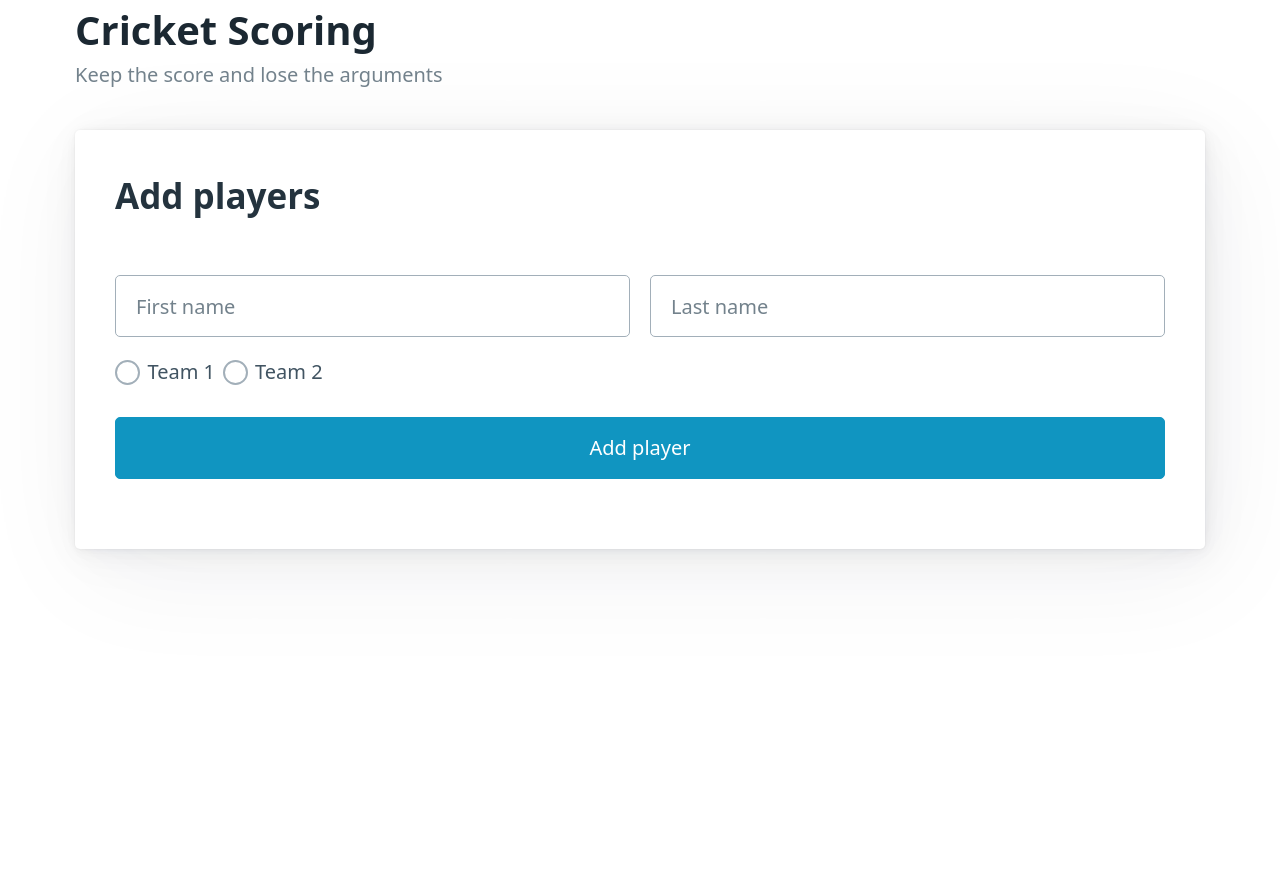
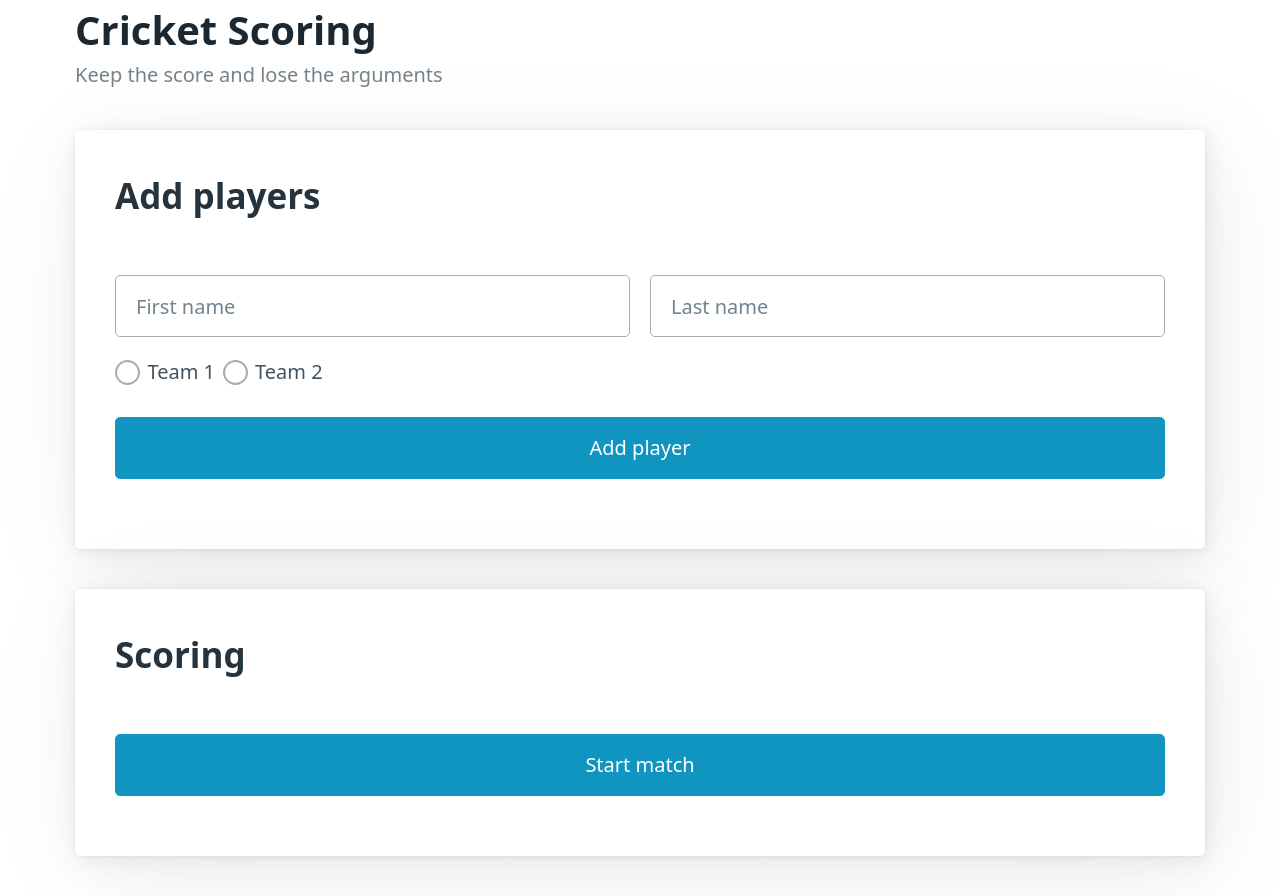
Before and after one commit to yhavin/cricket-vue, a Vue app: page / in a window 1280 px wide. Before the commit the page ends 800 px from the top, so only its background shows below. Built offline with nearby package versions, Linux system fonts and the light colour scheme.

Commit message:
Add start match

```diff
--- a/src/components/Live.vue
+++ b/src/components/Live.vue
@@ -3,6 +3,7 @@
   import { db } from "../firebase.config.js"
   import { collection, addDoc } from "firebase/firestore"
   import PlayerForm from "./PlayerForm.vue"
+  import Scoring from "./Scoring.vue"
 
 
   const collectionName = "matches"
@@ -15,10 +16,17 @@
     players: []
   })
 
+  const matchStarted = ref(false)
+
   const handleAddPlayer = (player) => {
     console.log(player.value)
     matches.value.players.push(player.value)
     console.log(matches.value)
+  }
+
+  const handleStartMatch = () => {
+    matchStarted.value = true
+    console.log("Match started")
   }
 
 </script>
@@ -31,6 +39,8 @@
     </hgroup>
 
     <PlayerForm @addPlayer="handleAddPlayer" />
+
+    <Scoring :matchStarted="matchStarted" @startMatch="handleStartMatch" />
 
     <!-- <article>
       <h2>Teams</h2>
--- /dev/null
+++ b/src/components/Scoring.vue
@@ -0,0 +1,24 @@
+<script setup>
+  import { ref, computed } from "vue"
+
+
+  const props = defineProps({
+    matchStarted: Boolean
+  })
+
+  const { matchStarted } = props
+
+  const emit = defineEmits(["startMatch"])
+
+  const handleClick = () => {
+    emit("startMatch")
+  }
+
+</script>
+
+<template>
+  <article>
+    <h2>Scoring</h2>
+    <button v-if="!matchStarted" @click="handleClick">Start match</button>
+  </article>
+</template>
```
